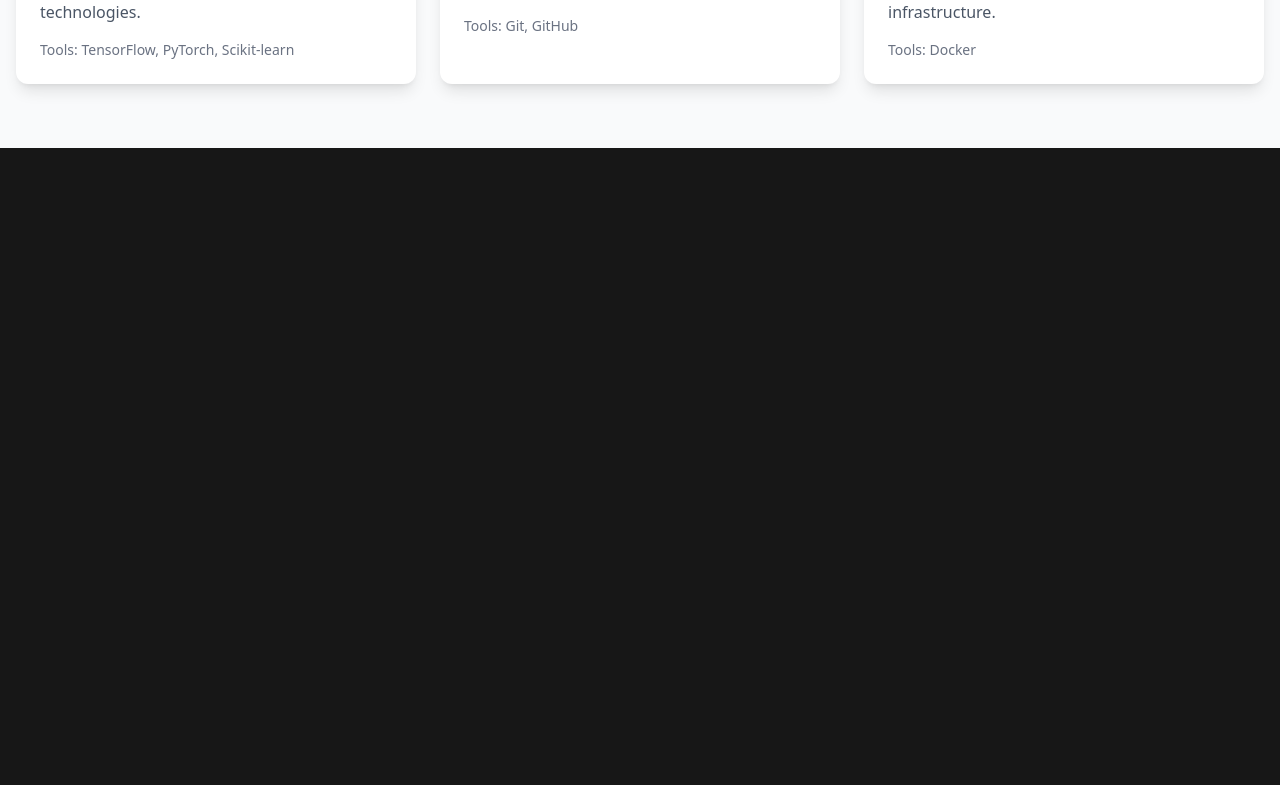
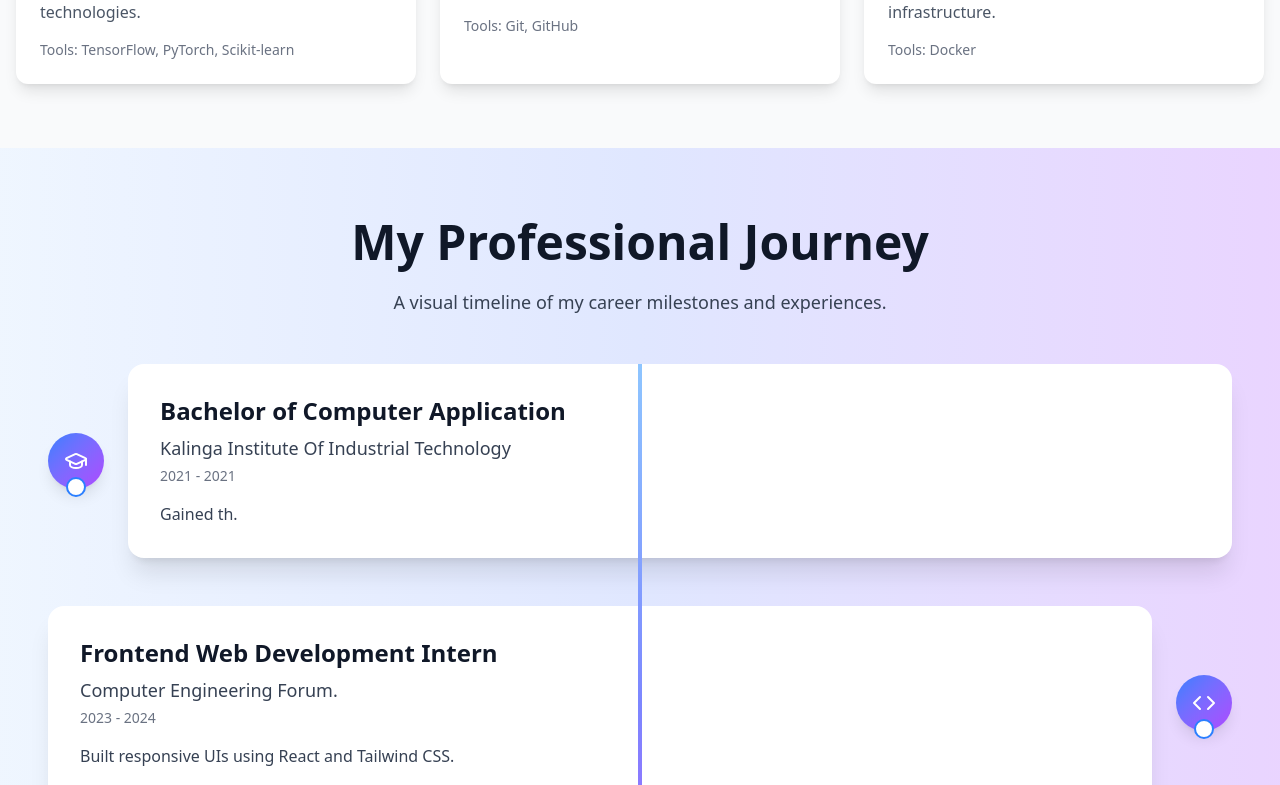
Before and after one commit to Iyabivuz-e/new-portfolio, a Next.js app: page / in a window 1280 px wide. Shown: the part 2000-2785 px from the top of the page. Before the commit the page ends 2148 px from the top, so only its background shows below. Built offline with nearby package versions, Linux system fonts and the light colour scheme.

Commit message:
Implemented experience section

```diff
--- /dev/null
+++ b/src/app/components/Experience/Experience.tsx
@@ -0,0 +1,97 @@
+"use client";
+import { Briefcase, Code, Cpu, GraduationCap, Rocket } from "lucide-react";
+
+const Experience = () => {
+  const experiences = [
+    {
+      icon: <GraduationCap className="w-6 h-6 text-white" />,
+      title: "Bachelor of Computer Application",
+      company: "Kalinga Institute Of Industrial Technology",
+      date: "2021 - 2021",
+      description: "Gained th.",
+    },
+    {
+      icon: <Code className="w-6 h-6 text-white" />,
+      title: "Frontend Web Development Intern",
+      company: "Computer Engineering Forum.",
+      date: "2023 - 2024",
+      description: "Built responsive UIs using React and Tailwind CSS.",
+    },
+    {
+      icon: <Briefcase className="w-6 h-6 text-white" />,
+      title: "Web Development Itern",
+      company: "SYNC' INTERN",
+      date: "From Septer - October 2023",
+      description:
+        "Developed and maintained web applications using MERN stack.",
+    },
+    // {
+    //   icon: <Cpu className="w-6 h-6 text-white" />,
+    //   title: "AI/ML Engineer",
+    //   company: "Data Minds",
+    //   date: "2022 - Present",
+    //   description: "Designed and implemented machine learning models.",
+    // },
+    // {
+    //   icon: <Rocket className="w-6 h-6 text-white" />,
+    //   title: "Freelance Developer",
+    //   company: "Self-Employed",
+    //   date: "2021 - Present",
+    //   description: "Working on diverse projects for clients worldwide.",
+    // },
+  ];
+
+  return (
+  <section className="py-16 bg-gradient-to-r from-blue-50 via-indigo-100 to-purple-200">
+    <div className="container mx-auto px-4">
+      <div className="text-center mb-12">
+        <h2 className="text-4xl md:text-5xl font-extrabold text-gray-900 leading-tight">
+          My Professional Journey
+        </h2>
+        <p className="mt-4 text-lg text-gray-700 max-w-xl mx-auto">
+          A visual timeline of my career milestones and experiences.
+        </p>
+      </div>
+
+      <div className="relative">
+        {/* Timeline Line */}
+        <div className="absolute left-1/2 w-1 h-full bg-gradient-to-b from-blue-300 via-indigo-400 to-purple-500 transform -translate-x-1/2"></div>
+
+        {/* Experience Items */}
+        <div className="space-y-12 px-8">
+          {experiences.map((exp, index) => (
+            <div
+              key={index}
+              className={`flex ${
+                index % 2 === 0 ? "flex-row" : "flex-row-reverse"
+              } items-center justify-between w-full`}
+            >
+              {/* Icon and Dot */}
+              <div className="relative z-10 w-14 h-14 bg-gradient-to-br from-blue-500 to-purple-500 rounded-full flex items-center justify-center shadow-lg">
+                {exp.icon}
+                <div className="absolute -bottom-2 w-5 h-5 bg-white border-2 border-blue-500 rounded-full"></div>
+              </div>
+
+              {/* Content */}
+              <div
+                className={`flex-1 ${
+                  index % 2 === 0 ? "ml-6" : "mr-6"
+                } p-8 bg-white rounded-2xl shadow-xl hover:shadow-2xl transition-all transform hover:scale-100`}
+              >
+                <h3 className="text-2xl font-semibold text-gray-900 leading-tight">
+                  {exp.title}
+                </h3>
+                <p className="text-lg text-gray-700 mt-2">{exp.company}</p>
+                <p className="text-sm text-gray-500 mt-1">{exp.date}</p>
+                <p className="mt-4 text-gray-700">{exp.description}</p>
+              </div>
+            </div>
+          ))}
+        </div>
+      </div>
+    </div>
+  </section>
+  );
+};
+
+export default Experience;
--- a/src/app/page.tsx
+++ b/src/app/page.tsx
@@ -1,4 +1,5 @@
 import About from "./components/About/About";
+import Experience from "./components/Experience/Experience";
 import Hero from "./components/Hero/Hero";
 import Skills from "./components/Skills/Skills";
 
@@ -8,6 +9,7 @@ export default function Home() {
       <Hero/>
       <About/>
       <Skills/>
+      <Experience/>
     </div>
   );
 }
```
